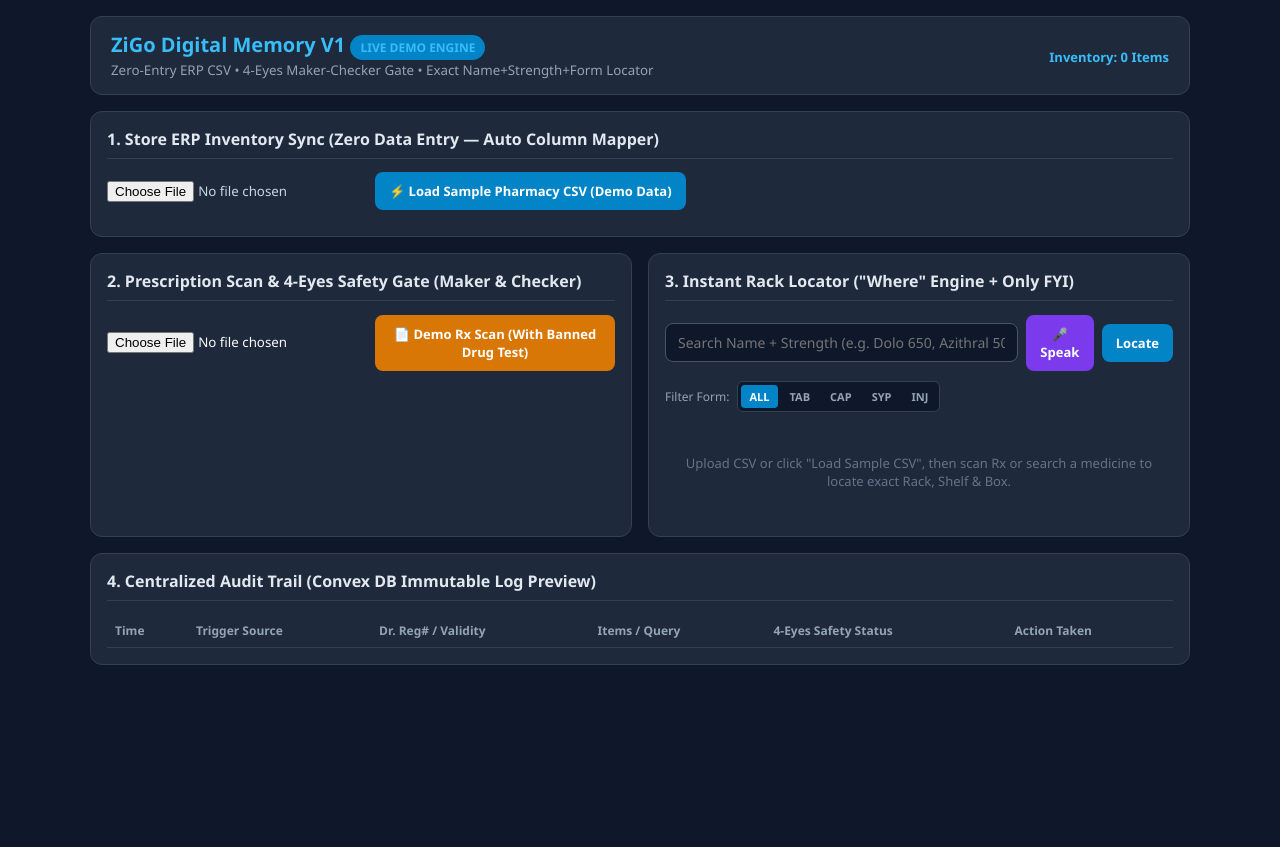
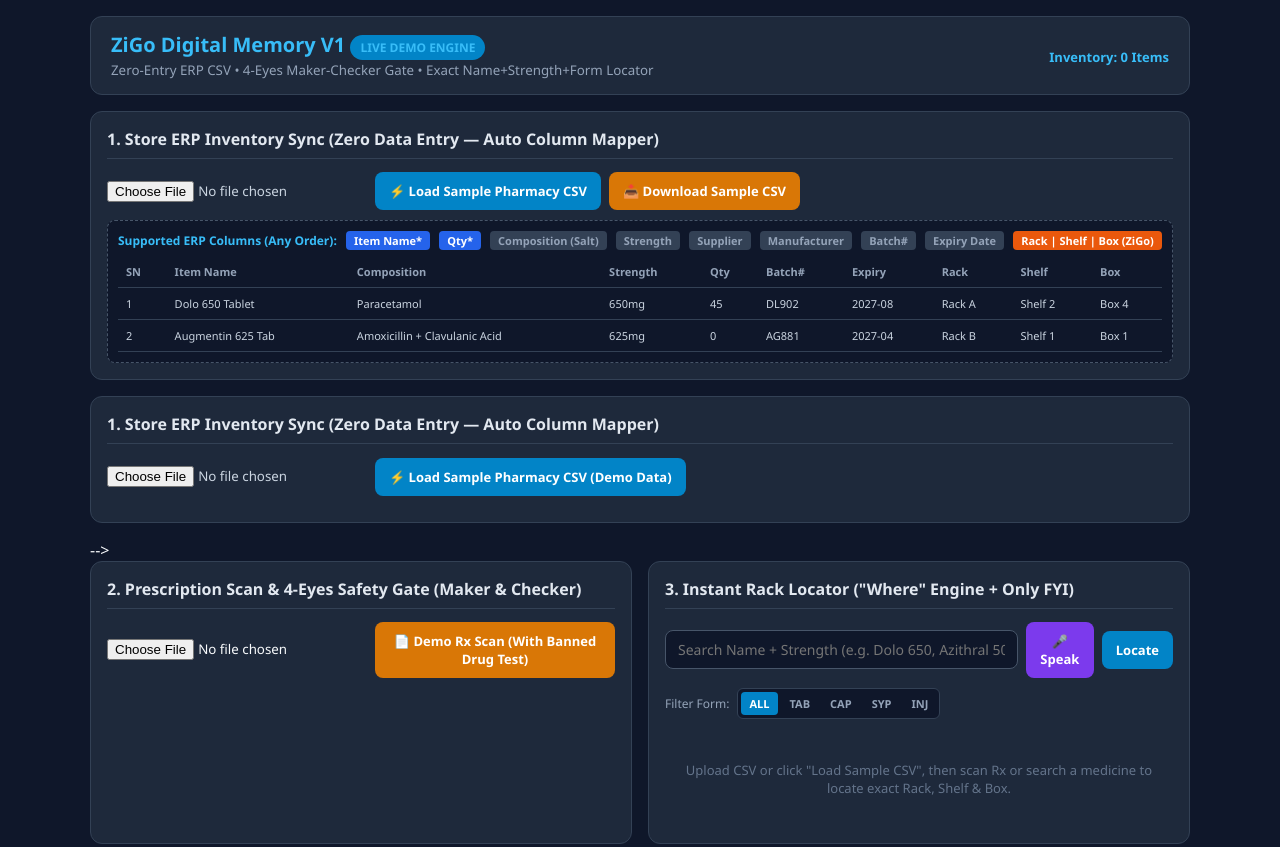
Before and after one commit to aaggarwal17-cyber/Digital-Memory-V1, a plain HTML site: page index.html in a window 1280 px wide. Shown: the top 847 px of the page. Before the commit the page ends 800 px from the top, so only its background shows below. Drawn offline with Linux system fonts and the light colour scheme.

Commit message:
Update index.html

```diff
--- a/index.html
+++ b/index.html
@@ -53,8 +53,49 @@
       <span id="dbCount" style="font-size:13px; color:#38bdf8; font-weight:bold;">Inventory: 0 Items</span>
     </div>
   </div>
+  <!-- STEP 1: ZERO-ENTRY ERP CSV UPLOADER -->
+  <div class="card">
+    <h2>1. Store ERP Inventory Sync (Zero Data Entry — Auto Column Mapper)</h2>
+    <div class="row" style="flex-wrap: wrap;">
+      <input type="file" id="csvFile" accept=".csv" style="max-width: 260px; color:#cbd5e1;" />
+      <button class="btn-primary" onclick="loadSampleCSV()">⚡ Load Sample Pharmacy CSV</button>
+      <button class="btn-warn" onclick="downloadSampleCSV()">📥 Download Sample CSV</button>
+      <span id="csvStatus" style="color:#34d399; font-size:13px;"></span>
+    </div>
 
-  <!-- STEP 1: ZERO-ENTRY ERP CSV UPLOADER -->
+    <div style="background:#0f172a; border:1px dashed #475569; border-radius:8px; padding:10px; margin-top:8px; font-size:12px;">
+      <div style="color:#94a3b8; margin-bottom:6px;">
+        <b style="color:#38bdf8;">Supported ERP Columns (Any Order):</b>
+        <span class="tag tag-h">Item Name*</span>
+        <span class="tag tag-h">Qty*</span>
+        <span class="tag" style="background:#334155;">Composition (Salt)</span>
+        <span class="tag" style="background:#334155;">Strength</span>
+        <span class="tag" style="background:#334155;">Supplier</span>
+        <span class="tag" style="background:#334155;">Manufacturer</span>
+        <span class="tag" style="background:#334155;">Batch#</span>
+        <span class="tag" style="background:#334155;">Expiry Date</span>
+        <span class="tag tag-h1">Rack | Shelf | Box (ZiGo)</span>
+      </div>
+      <div style="overflow-x:auto;">
+        <table style="font-size:11px; color:#cbd5e1;">
+          <thead>
+            <tr>
+              <th>SN</th><th>Item Name</th><th>Composition</th><th>Strength</th><th>Qty</th><th>Batch#</th><th>Expiry</th><th>Rack</th><th>Shelf</th><th>Box</th>
+            </tr>
+          </thead>
+          <tbody>
+            <tr>
+              <td>1</td><td>Dolo 650 Tablet</td><td>Paracetamol</td><td>650mg</td><td>45</td><td>DL902</td><td>2027-08</td><td>Rack A</td><td>Shelf 2</td><td>Box 4</td>
+            </tr>
+            <tr>
+              <td>2</td><td>Augmentin 625 Tab</td><td>Amoxicillin + Clavulanic Acid</td><td>625mg</td><td>0</td><td>AG881</td><td>2027-04</td><td>Rack B</td><td>Shelf 1</td><td>Box 1</td>
+            </tr>
+          </tbody>
+        </table>
+      </div>
+    </div>
+  </div>
+<!-- <!-- STEP 1: ZERO-ENTRY ERP CSV UPLOADER -->
   <div class="card">
     <h2>1. Store ERP Inventory Sync (Zero Data Entry — Auto Column Mapper)</h2>
     <div class="row" style="flex-wrap: wrap;">
@@ -62,7 +103,7 @@
       <button class="btn-primary" onclick="loadSampleCSV()">⚡ Load Sample Pharmacy CSV (Demo Data)</button>
       <span id="csvStatus" style="color:#34d399; font-size:13px;"></span>
     </div>
-  </div>
+  </div> -->
   <div class="grid">
     <!-- LEFT: PRESCRIPTION SCAN + 4-EYES MAKER-CHECKER GATE -->
     <div class="card">
@@ -476,6 +517,15 @@
     `;
     tbody.prepend(tr);
   }
+  function downloadSampleCSV() {
+    const blob = new Blob([SAMPLE_CSV_TEXT], { type: 'text/csv' });
+    const url = URL.createObjectURL(blob);
+    const a = document.createElement('a');
+    a.href = url;
+    a.download = 'ZiGo_Store_Memory_Sample.csv';
+    a.click();
+    URL.revokeObjectURL(url);
+  }
 </script>
 </body>
 </html>
```
